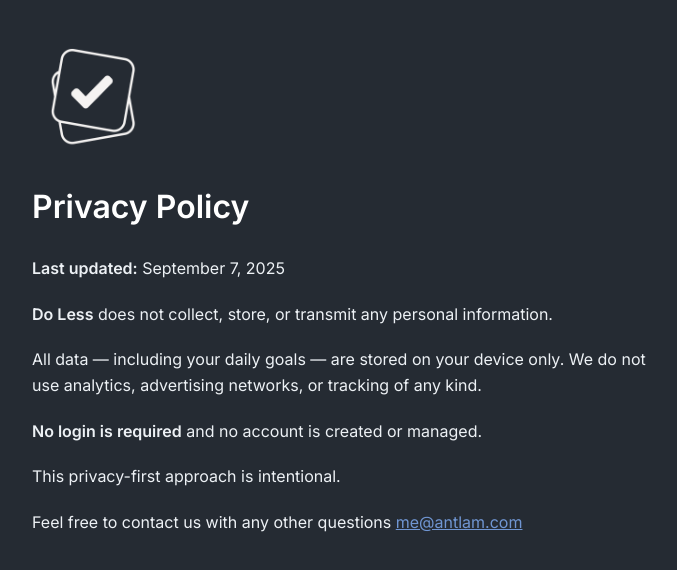
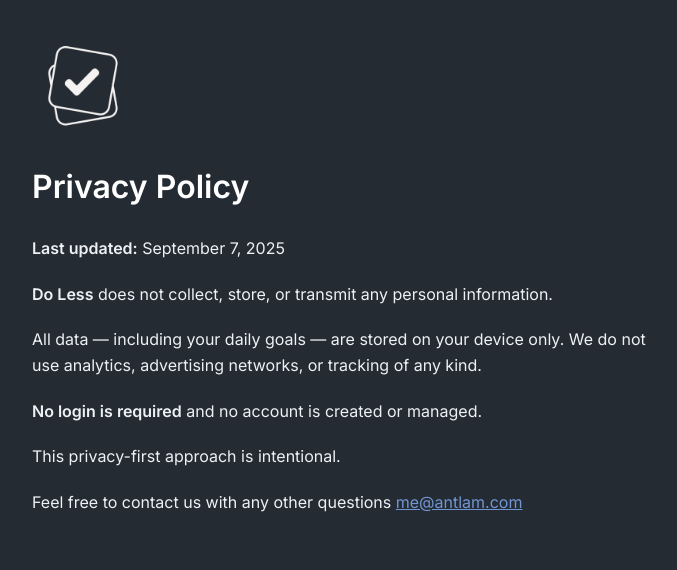
Before and after one commit to antlam/do-less-privacy-policy, a plain HTML site: page index.html in a window 1280 px wide. Shown: the whole page, without its empty margins (288-965 px from the left). Drawn offline with Linux system fonts and the light colour scheme.

Commit message:
Image size change
Smaller

```diff
--- a/index.html
+++ b/index.html
@@ -51,7 +51,7 @@
   </style>
 </head>
 <body>
-  <img src="Icon-Lines.png" alt="Do Less logo" width="120" height="120" class="logo">
+  <img src="Icon-Lines.png" alt="Do Less logo" width="100" height="100" class="logo">
   <h1>Privacy Policy</h1>
   <p><strong>Last updated:</strong> September 7, 2025</p>
 
```
